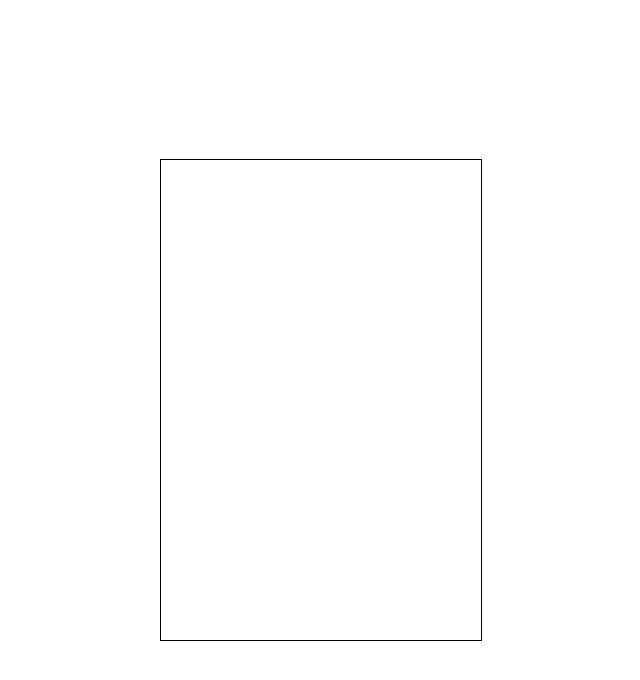
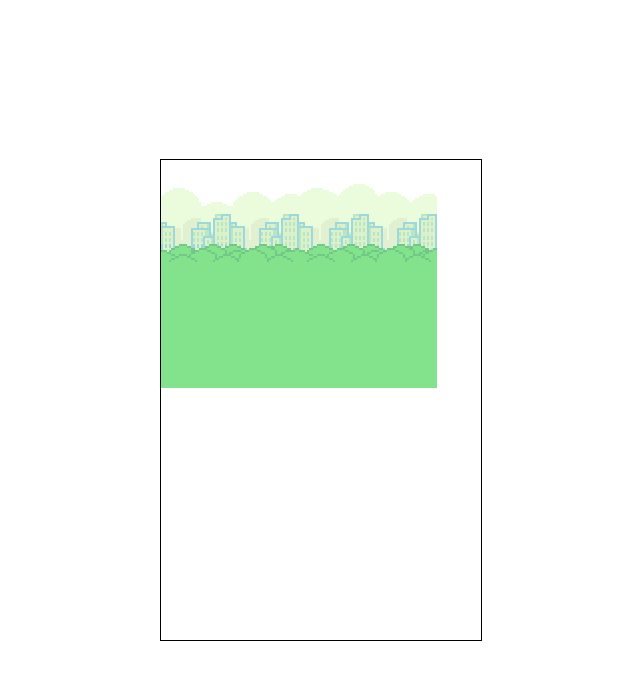
Before and after one commit to mddragon/mddragon.github.io, a plain HTML site: page index.html in a window 1280 px wide. Shown: the whole page, without its empty margins (319-959 px from the left). Drawn offline with Linux system fonts and the light colour scheme.

Commit message:
canvas commit

```diff
--- a/index.html
+++ b/index.html
@@ -60,14 +60,20 @@ function main() {
 	document.body.appendChild(canvas);
 	var img = new Image();
 	img.onload = function() {
-		console.log("test message");
+		initSprites(this);
+		run();
 	}
 
 	img.src = "res/sheet.png";
 }
 
 function run(){
-
+	var loop = function() {
+		update();
+		render();
+		window.requestAnimationFrame(loop, canvas);
+	}
+	window.requestAnimationFrame(loop, canvas);
 }
 
 function update(){
@@ -75,7 +81,7 @@ function update(){
 }
 
 function render() {
-
+	s_bg.draw(ctx, 0, 0);
 }
 
 main();
```
